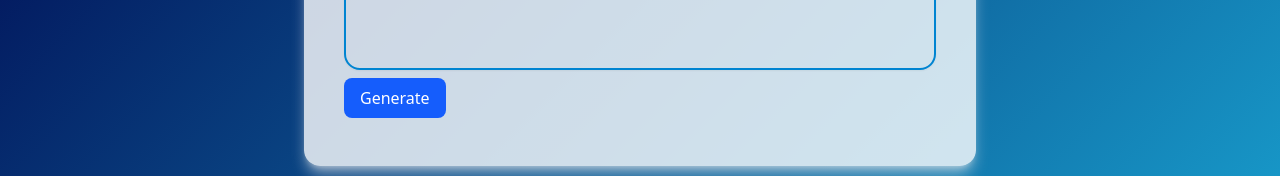
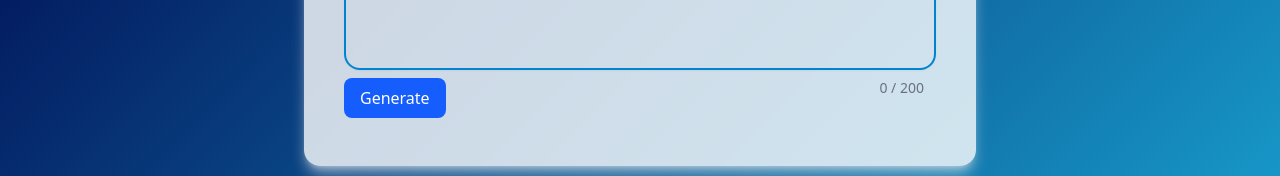
Before and after one commit to BarzDev/demo-frontend-ML, a React (Vite) app: page / in a window 1280 px wide. Shown: the part 248-424 px from the top of the page. Built offline with nearby package versions, Linux system fonts and the light colour scheme.

Commit message:
add: base span limit character

```diff
--- a/src/App.jsx
+++ b/src/App.jsx
@@ -38,7 +38,14 @@ function App() {
         <div className="w-full max-w-2xl bg-white/80 p-6 md:p-10 rounded-2xl shadow-lg shadow-gray-200/60 mb-10">
           <TextAreaComponent />
 
-          <ButtonComponent onClick={onClick} disabled={isTyping || isLoading} />
+          <div className="flex items-start justify-between">
+            <ButtonComponent
+              onClick={onClick}
+              disabled={isTyping || isLoading}
+            />
+
+            <span className="text-sm text-gray-500 me-3 mt-2">0 / 200</span>
+          </div>
 
           {isLoading && (
             <div className="flex justify-center my-4">
--- a/src/components/TextArea.jsx
+++ b/src/components/TextArea.jsx
@@ -17,7 +17,7 @@ export const TextAreaComponent = () => {
                    border-sky-600 bg-neutral-secondary-medium placeholder:text-body shadow-xs
                    focus:border-blue-800 focus:ring-0 focus:outline-none"
         placeholder={placeholder}
-      ></textarea>
+      />
     </div>
   );
 };
```
